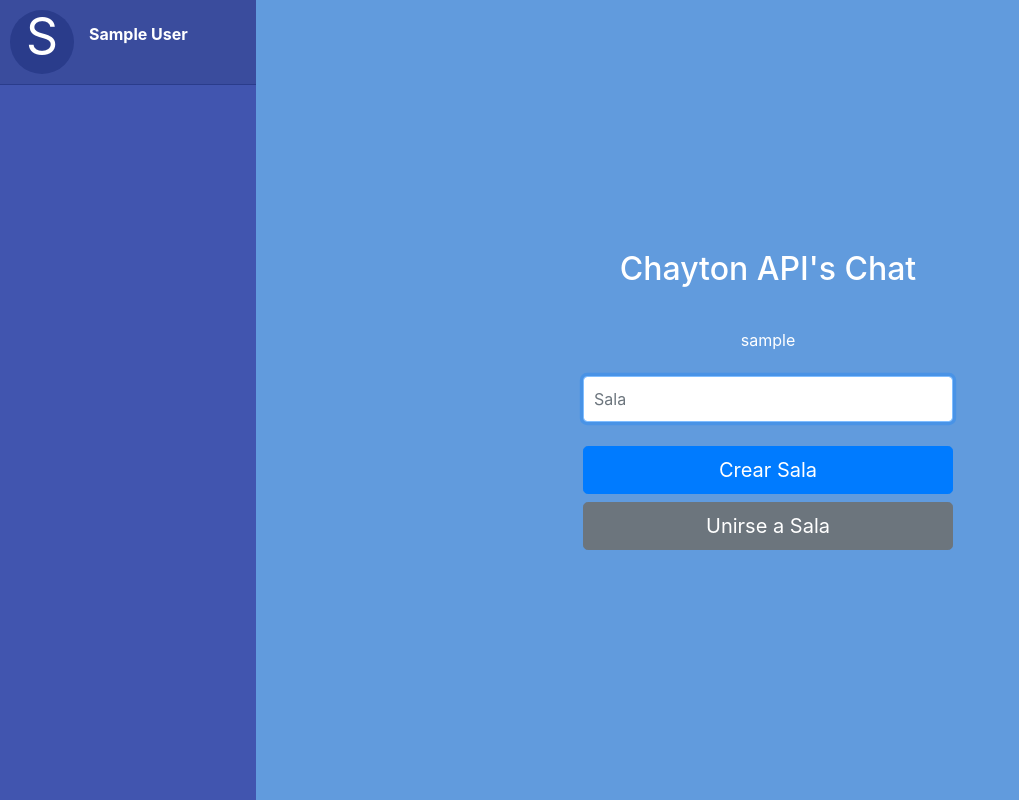
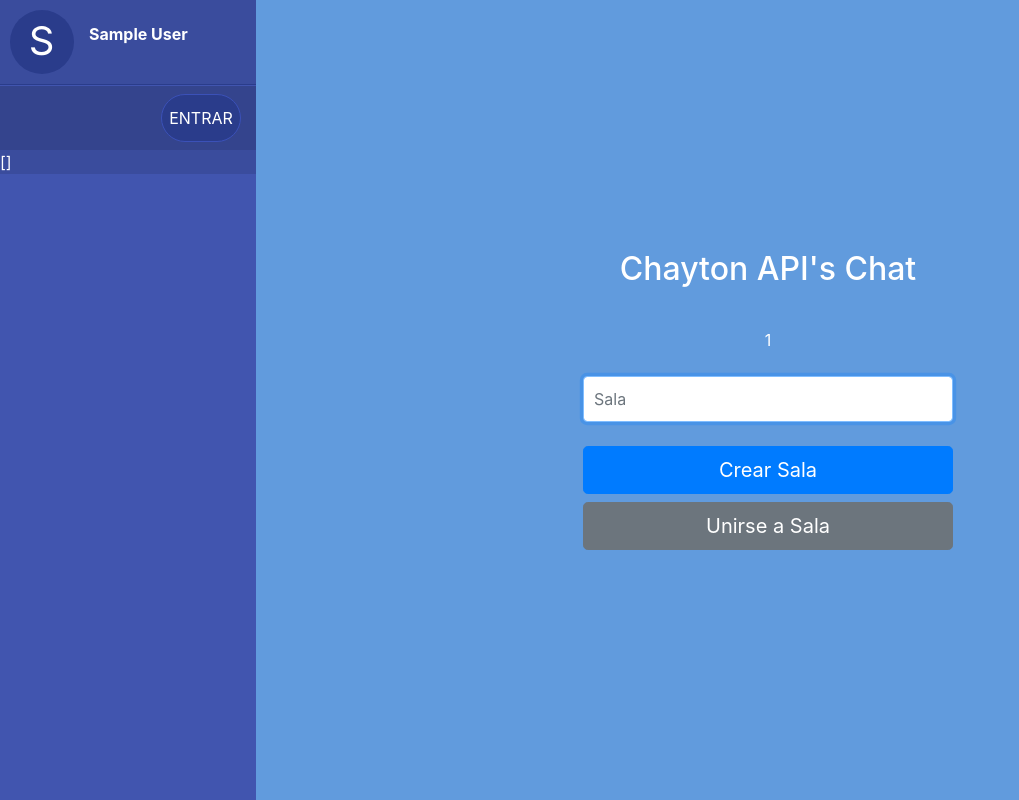
Before and after one commit to RubenJoyfe/ProyectoPython, a Flask app: page /home in a window 1280 px wide. Shown: the whole page, without its empty margins (0-1019 px from the left). Run offline with Flask 2, Linux system fonts and the light colour scheme; the visitor is signed in with stand-in values (Sample User, id 1); data that the repository does not hold is empty; some libraries are stand-ins or nearby versions.

Commit message:
crear y unirse a salas si existen

```diff
--- a/Chaython-FlaskSocketIo/main.py
+++ b/Chaython-FlaskSocketIo/main.py
@@ -1,4 +1,5 @@
 from ast import If
+from getpass import getuser
 from flask import Flask, render_template, request, redirect, url_for, session, jsonify, abort
 from flask_socketio import SocketIO, join_room, leave_room, emit
 from flask_session import Session
@@ -46,6 +47,8 @@
 @app.route('/home', methods=['GET', 'POST'])
 @check_auth('name', 'index')
 def home():
+    uid = session['uid']
+    # session['chats'] = db.getRoomsByUser(uid)
     return render_template('home.html', session = session) # return redirect(url_for('chat'))
 
 @app.route('/login', methods=['GET', 'POST'])
@@ -59,11 +62,11 @@
         if u is None:
             # print(db.registerUser(uname, pword))
             return redirect(url_for('index')+'?error=1')
-        user_chats = [{"name": "luk chat"}, {"name": "carl chat"}]
-        token = jwt.encode({"id": u['_id'],"name": u['name']}, JSON_KEY, algorithm='HS256')
+        # token = jwt.encode({"id": u['_id'],"name": u['name']}, JSON_KEY, algorithm='HS256')
+        # session['token'] = token
+        session['uid'] = u['_id']
         session['name'] = uname
-        session['chats'] = user_chats
-        session['token'] = token
+        # session['chats'] = db.getRoomsByUser(u['_id'])
         # jsonify({"name": uname,"token": token}), 200
         return redirect(url_for('home'))
     return redirect(url_for('index'))
@@ -71,10 +74,21 @@
 @app.route('/Chaython', methods=['GET', 'POST'])
 @check_auth('name', 'home')
 def chat():
-    if (session.get('name') is not None and request.form['room'] is not None):
+    if (request.form['room'] is not None and request.form['room_action'] is not None):
         session['room'] = request.form['room']
+        room_action = request.form['room_action']
+        if(room_action == 'create'):
+            session['room_key'] = db.createRoom(session['room'],session['uid'])
+        elif(room_action == 'join'):
+            session['room_key'] = session['room']
+            res = db.setUserToRoom(session['uid'], session['room_key'])
+            if(res == -1):
+                return redirect(url_for('home'))
+            roomInfo = db.getDocumentById('Rooms', session['room_key'])
+            session['room'] = roomInfo['name']
+
         return render_template('chat.html', session = session)
-    elif (session.get('room') is not None and session.get('room') != ''):
+    elif (session.get('room_key') is not None and session.get('room_key') != ''):
         return render_template('chat.html', session = session)
     else:
         return redirect(url_for('index'))
@@ -83,38 +97,47 @@
 def backToHome():
     return redirect(url_for('home'))
 
-@app.route('/Chaython/<string:room_id>', methods=['GET'])
+@app.route('/Chaython/<string:room_key>', methods=['GET'])
 @check_auth('name', 'home')
-def chatbyid(room_id):
-    print('ENTRO')
-    if (room_id is not None):
-        session['room'] = room_id
+def chatbyid(room_key):
+    if (room_key is not None):
+        session['room_key'] = room_key
         return render_template('chat.html', session = session)
     else:
         return redirect(url_for('home'))
 
-# ("/user/<int:user_id>", methods=['GET'])
+@app.route('/rooms', methods=['GET'])
+@check_auth('name', 'index')
+def getRooms():
+    return jsonify(db.getRoomsByUser(session['uid']))
+
+@app.route('/chats', methods=['GET'])
+@check_auth('name', 'index')
+def getChats():
+    return jsonify(db.getChatsByUser(session['uid']))
+
 @socketio.on('join', namespace='/Chaython')
 def join(message):
-    if (session['room'] is None or session['room'] == ''):
+    if (session['room_key'] is None or session['room_key'] == ''):
         return redirect(url_for('home'))
-    room:str = session.get('room')
-    join_room(room)
-    emit('status', {'msg':  session.get('name') + ' has entered the room.'}, room=room)
+    room_key = session['room_key']
+    join_room(room_key)
+    emit('status', {'msg':  session.get('name') + ' has entered the room.'}, room=room_key)
     return render_template('chat.html', session = session)
 
 @socketio.on('text', namespace='/Chaython')
 def text(message):
-    room = session.get('room')
-    emit('message', {'msg': session.get('name') + ' : ' + message['msg']}, room=room)
+    room_key = session['room_key']
+    emit('message', {'msg': session.get('name') + ' : ' + message['msg']}, room=room_key)
 
 @socketio.on('left', namespace='/chat')
 def left(message):
     username = session.get('username')
-    room = session.get('room')
-    leave_room(room)
+    room_key = session['room_key']
+    leave_room(room_key)
     session['room'] = ''
-    emit('status', {'msg': username + ' has left the room.'}, room=room)
+    session['room_key'] = ''
+    emit('status', {'msg': username + ' has left the room.'}, room=room_key)
 
 @app.route('/logout', methods=['GET', 'POST'])
 def logout():
--- a/Chaython-FlaskSocketIo/static/home.css
+++ b/Chaython-FlaskSocketIo/static/home.css
@@ -61,7 +61,7 @@
 }
 .user-profile{
     display: flex;
-    align-items: flex-end;
+    align-items: center;
     justify-content: center;
     width: 4rem;
     height: 4rem;
@@ -73,8 +73,60 @@
 .user-profile > #name_letter{
     margin: 0;
     padding: 0;
-    font-size: 50px;
+    font-size: 40px;
+    text-align: center;
+    text-transform: uppercase;
+    margin-bottom: 3px;
+    margin-right: 1px;
 }
 .font_strong{
     font-weight: bold;
 }
+
+#chats_cont,
+#rooms_cont{
+    display: flex;
+    flex-direction: column;
+    height: fit-content;
+    max-height: 50%;
+    width: 100%;
+    background-color: rgba(0, 0, 0, 0.1);
+    color: white;
+    margin-bottom: 1px;
+    box-sizing: border-box;
+    overflow-y: auto;
+}
+
+.chat{
+    display: flex;
+    justify-content: space-between;
+    align-items: center;
+    width: 100%;
+    height: 4rem;
+    background-color: rgba(0, 0, 0, 0.1);
+}
+.chat > .chat-info{
+    display: flex;
+    flex-direction: column;
+}
+.chat-join{
+    display: flex;
+    align-items: center;
+    justify-content: center;
+    width: 5rem;
+    height: 3rem;
+    border-radius: 25px;
+    border: 1px solid #3b51b8;
+    background-color: #2a3c8b;
+    margin: 0 15px 0 0;
+    padding: 0;
+    color: white;
+}
+
+<div class="chat">
+<div class="chat-info">
+    <p class="chat-name"></p>
+    <p class="chat-code"></p>
+</div>
+<button class="chat-join">ENTRAR</button>
+</div>
--- a/Chaython-FlaskSocketIo/templates/chat.html
+++ b/Chaython-FlaskSocketIo/templates/chat.html
@@ -43,7 +43,8 @@
 
     <div class="chatwindow">
             <h2>Chayton API's Chat</h2>
-        <h2>Room : {{session['room']}}</h2><br>
+        <h2>Room Key: {{session['room_key']}}</h2><br>
+        <h2>Room Name: {{session['room']}}</h2><br>
         <textarea id="chat" cols="70" rows="10" placeholder="No messages yet. Start one..."></textarea><br /><br />
         <input type="text" id="text" size="60" placeholder="Enter your message here" />
         <button type="button" id="send" class="btn btn-success">SEND</button><br/><br/>
--- a/Chaython-FlaskSocketIo/templates/home.html
+++ b/Chaython-FlaskSocketIo/templates/home.html
@@ -18,6 +18,16 @@
                     </div>
                     <p id="user_name" class="font_strong">{{session['name']}}</p>
                 </div>
+                <div id="chats_cont"></div>
+                <div id="rooms_cont">
+                    <div class="chat">
+                        <div class="chat-info">
+                            <p class="chat-name"></p>
+                            <p class="chat-code"></p>
+                        </div>
+                        <button class="chat-join">ENTRAR</button>
+                    </div>
+                </div>
             </div>
             <div class="room_creator text-center">
                 <form class="form-signin" action="{{url_for('chat')}}" method="POST">
@@ -26,6 +36,7 @@
                     <div id="chats">{{session['chats']}}</div>
                     <br>
                     <input type="text" id="RoomName" name="room" class="form-control" placeholder="Sala" required autocomplete="off" autofocus><br>
+                    <input type="hidden" id="room_action" value="" name="room_action">
                     <button class="btn btn-lg btn-primary btn-block" value="submit">Crear Sala</button>
                     <button class="btn btn-lg btn-secondary btn-block" value="submit">Unirse a Sala</button>
                 </form>
@@ -34,13 +45,29 @@
 
     </body>
     <script>
-        const chats = "{{session['chats']}}";
-        console.log(chats);
+        const url = 'http://127.0.0.1:5000/';
+        const rooms_cont = document.getElementById('rooms_cont');
+        let rooms;
+        fetch("/rooms")
+        .then((resp) => resp.json())
+        .then(function(data) {
+            return buildRooms(data)
+        })
+        .catch(function(error) {
+            console.log(error);
+        });
+
+        function buildRooms(roomsjs){
+            console.log(roomsjs)
+            rooms_cont.append(JSON.stringify(roomsjs));
+        }
+
+        const array_actions = ['create', 'join'];
         const buttons = document.getElementsByClassName('btn-block');
-        for (let index = 0; index < buttons.length; index++) {
+        for (let index = 0; index < 2; index++) {
             const uname = document.getElementById('user_name').innerHTML;
-            const name_letter = uname.charAt(0);
-            document.getElementById('name_letter').innerHTML = name_letter;
+            const name_letter = uname.charAt(0).toUpperCase();
+            document.getElementById('name_letter').textContent = name_letter;
 
             buttons[index].addEventListener('click', function () {
                 const roomName = document.getElementById('RoomName').value;
@@ -48,6 +75,9 @@
                     alert('El nombre de la sala no puede estar vacia');
                     preventDefault();
                 }
+                else {
+                    document.getElementById('room_action').value = array_actions[index];
+                }
             });
         }
     </script>
```
Also changed, not shown: 8 other files.
